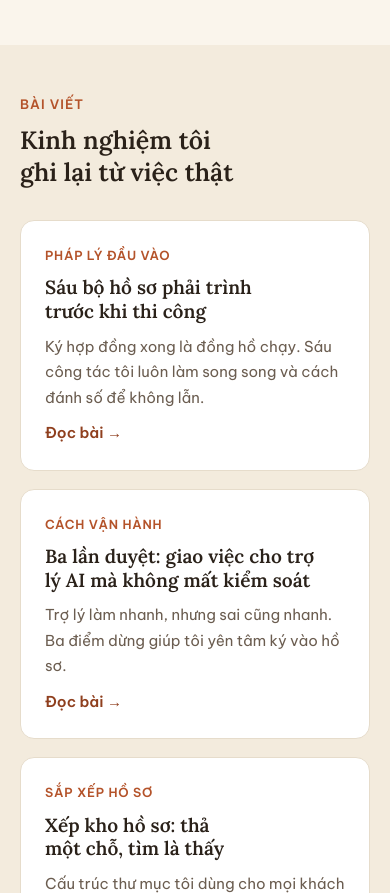
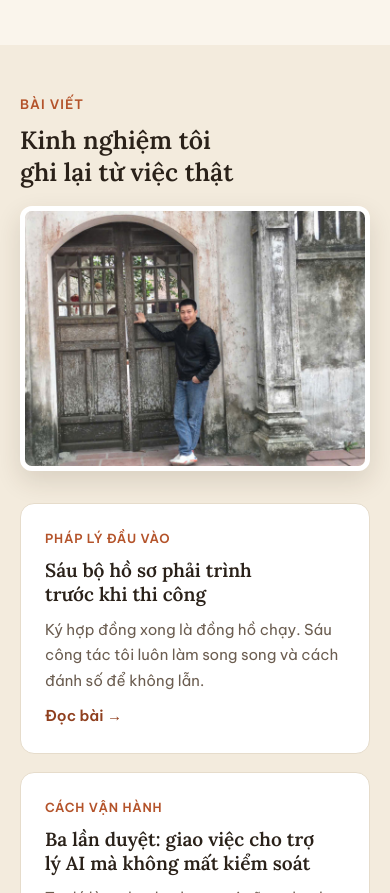
Before and after one commit to daihanam/daihanam.github.io, a plain HTML site: page index.html in a window 390 px wide. Shown: the part 8548-9441 px from the top of the page. Drawn offline with Linux system fonts and the light colour scheme.

Commit message:
Thêm ảnh cổng đình vào mục Bài viết
Co-Authored-By: Claude Opus 5.5 <noreply@anthropic.com>

```diff
--- a/assets/site.css
+++ b/assets/site.css
@@ -147,6 +147,11 @@ section{padding:64px 0}
 .post p{color:var(--muted);font-size:15px}
 .post .more{margin-top:auto;font-weight:600;color:var(--accent-dark);font-size:15px}
 
+.bv-dau{display:grid;grid-template-columns:1fr 340px;gap:32px;align-items:end;margin-bottom:32px}
+.bv-dau .sec-head{margin-bottom:0}
+.bv-anh{margin:0;border-radius:12px;overflow:hidden;border:5px solid #fff;box-shadow:0 10px 26px rgba(60,40,20,.14);transform:rotate(-1.5deg)}
+.bv-anh img{width:100%;height:auto;aspect-ratio:4/3;object-fit:cover}
+
 /* Đăng ký */
 .signup{background:var(--green);color:#fff}
 .signup .wrap{display:grid;grid-template-columns:1fr 1fr;gap:48px;align-items:start}
@@ -230,6 +235,8 @@ footer a{color:#fff}
   section{padding:48px 0}
   .hero{padding:32px 0 48px}
   .story{grid-template-columns:1fr;padding:24px;gap:6px}
+  .bv-dau{grid-template-columns:1fr;gap:18px}
+  .bv-anh{transform:none}
   .story-anh{order:-1;width:min(260px,80%);justify-self:center;margin-bottom:14px;transform:none}
   .story .q{font-size:54px}
   .dock{display:flex}
--- a/index.html
+++ b/index.html
@@ -187,9 +187,12 @@
 
 <section class="alt" id="bai-viet">
   <div class="wrap">
-    <div class="sec-head">
-      <span class="eyebrow">Bài viết</span>
-      <h2>Kinh nghiệm tôi ghi lại từ việc thật</h2>
+    <div class="bv-dau">
+      <div class="sec-head">
+        <span class="eyebrow">Bài viết</span>
+        <h2>Kinh nghiệm tôi ghi lại từ việc thật</h2>
+      </div>
+      <figure class="bv-anh"><img src="anh/cong-dinh.jpg?v=1" alt="Phạm Quang Đại đứng trước cổng đình" loading="lazy" width="720" height="540"></figure>
     </div>
     <div class="posts">
       <a class="post" href="bai-viet/sau-bo-ho-so-trinh-truoc-khi-thi-cong.html">
```
Also changed, not shown: anh/cong-dinh.jpg (added).
